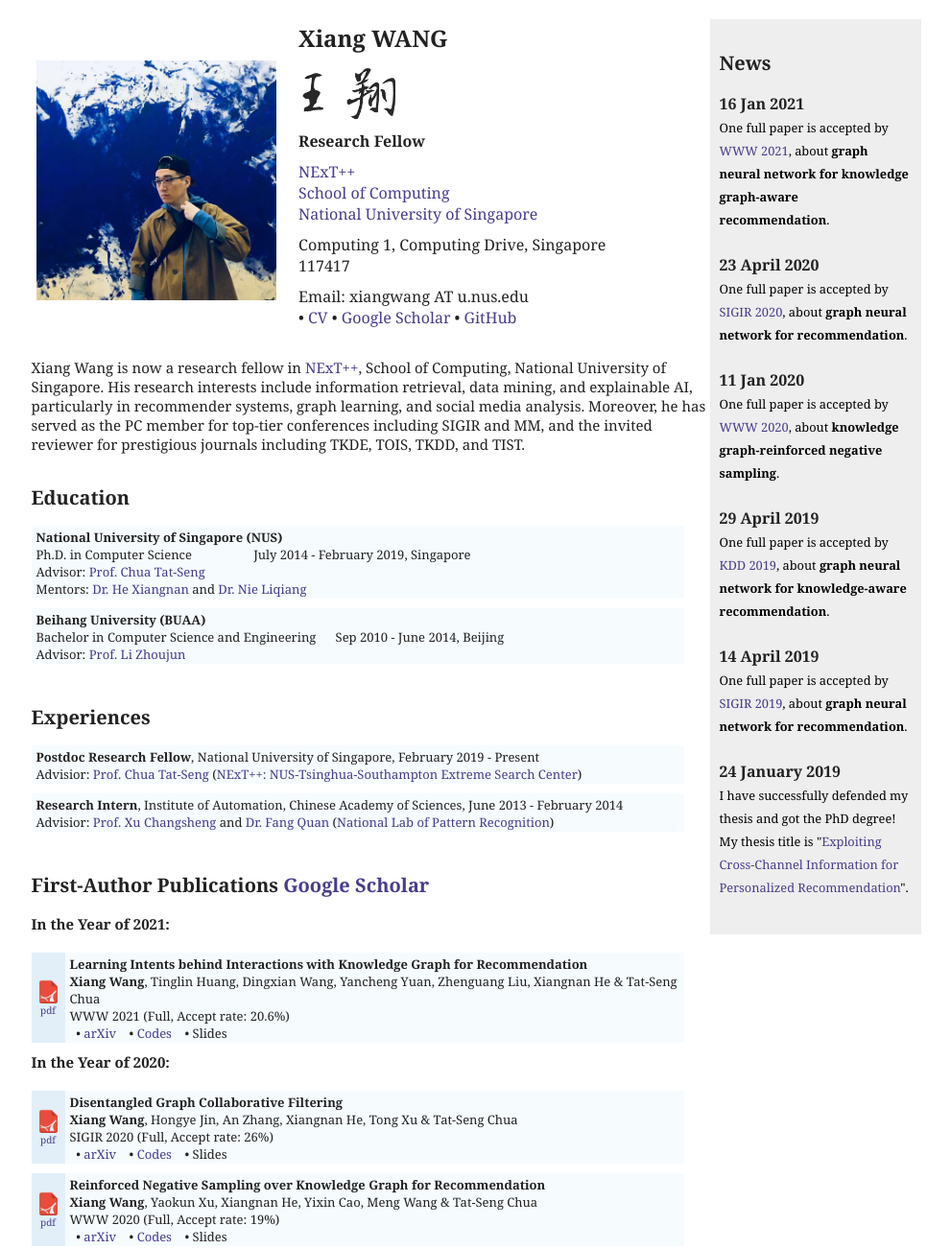
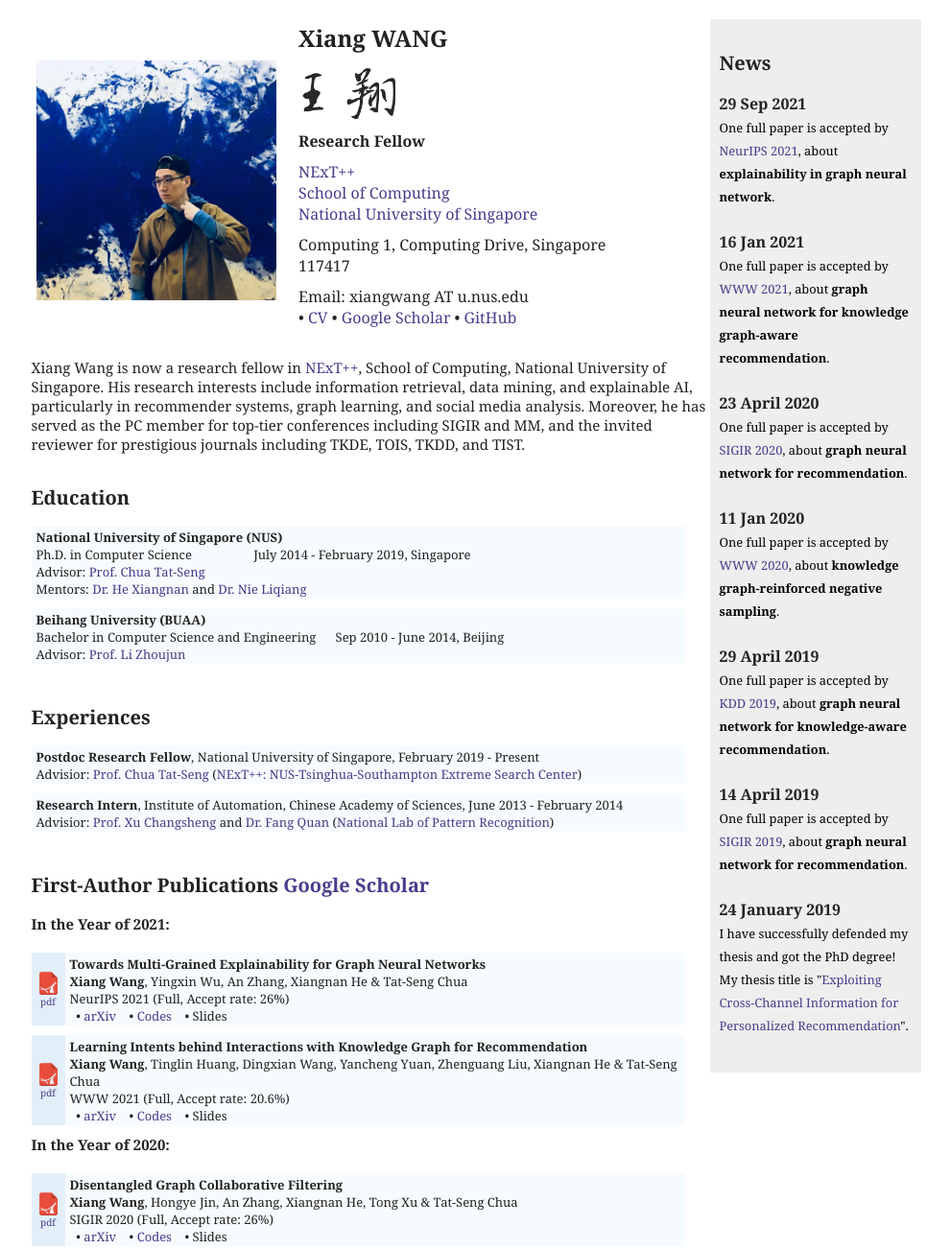
Before and after one commit to xiangwang1223/xiangwang1223.github.io, a plain HTML site: page index.html in a window 1280 px wide. Shown: the top 1302 px of the page at 96% size, without its empty margins (144-1135 px from the left). Drawn offline with Linux system fonts and the light colour scheme.

Commit message:
Update index.html

```diff
--- a/index.html
+++ b/index.html
@@ -30,6 +30,11 @@
 <div id="news">
     <h2>News</h2><br>
     <font size="3px">
+
+    <b>29 Sep 2021</b><br>
+    <span class="easylink">
+    One full paper is accepted by <a href="https://neurips.cc/Conferences/2021/" target="_blank">NeurIPS 2021</a>, about <b>explainability in graph neural network</b>.
+    </span><br><br>
 
     <b>16 Jan 2021</b><br>
     <span class="easylink">
@@ -159,6 +164,23 @@ Multi-modal Data Analysis" </font> </br>
 </br>
 
 <b> In the Year of 2021: </b> </br></br>
+
+<table>
+  <tbody>
+  <tr>
+    <td class="left"><a href="" target="_blank"><img src="./images/pdf.png" width="25" height="25"><br>pdf</a></td>
+    <td><span class="title">Towards Multi-Grained Explainability for Graph Neural Networks</span>
+      <br><b>Xiang Wang</b>, Yingxin Wu, An Zhang, Xiangnan He & Tat-Seng Chua
+    <br>NeurIPS 2021 (Full, Accept rate: 26%)
+    <br>&nbsp;&nbsp;&bull; <a href="" target="_blank">arXiv</a> &nbsp;&nbsp;
+	            &bull; <a href="" target="_blank">Codes</a> &nbsp;&nbsp;
+                    &bull; Slides &nbsp;&nbsp;
+  </td>
+  </tr>
+ </tbody>
+</table>
+
+
 <table>
   <tbody>
   <tr>
```
